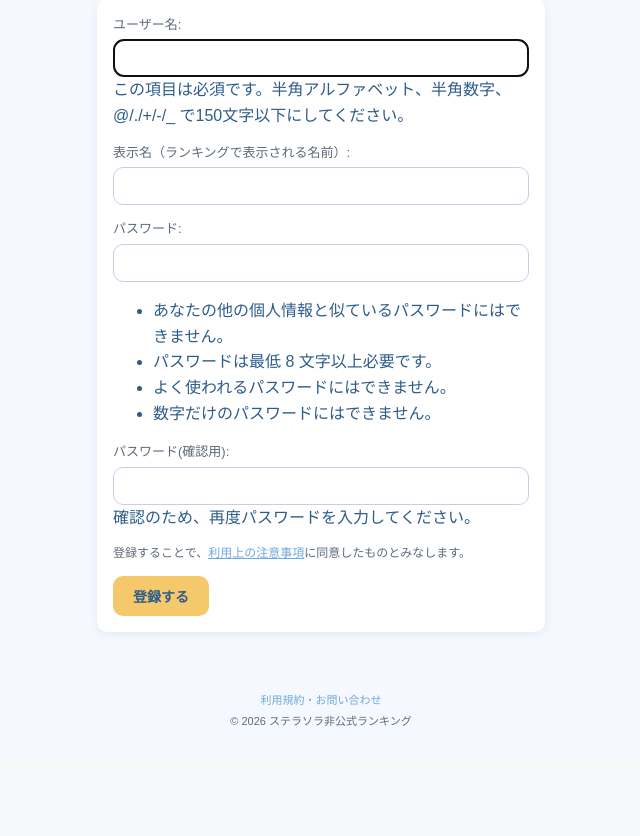
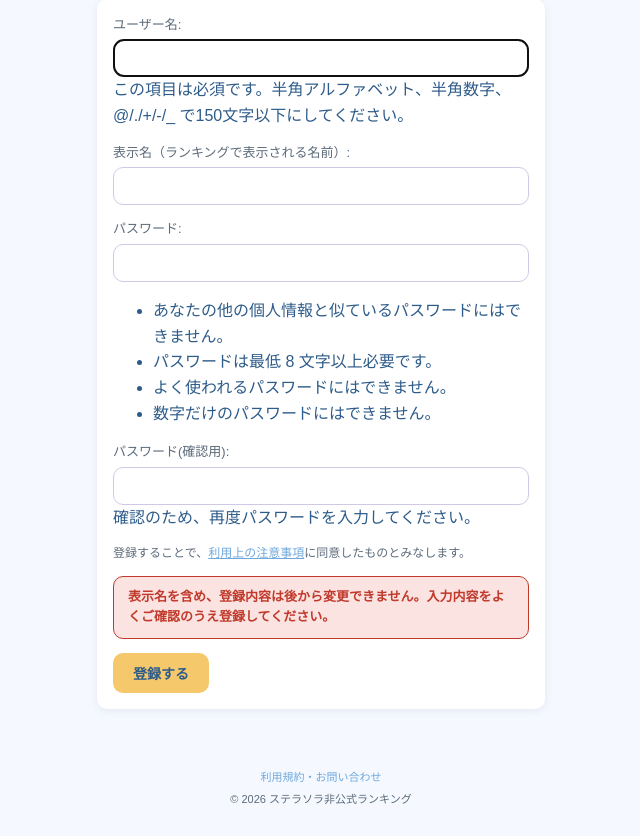
Before and after one commit to oto-nariko/stella_ranking, a Django app: page /signup/ in a window 1280 px wide. Shown: the part 142-978 px from the top of the page, without its empty margins (319-959 px from the left). Before the commit the page ends 868 px from the top, so only its background shows below. Run offline with Django 5.2, Linux system fonts and the light colour scheme.

Commit message:
サインアップ時の注意書き追加

```diff
--- a/ranking/static/ranking/css/style.css
+++ b/ranking/static/ranking/css/style.css
@@ -499,3 +499,16 @@ footer p {
     color: var(--color-purple);
     text-decoration: underline;
 }
+
+/* ==========================
+   サインアップ：注意書き
+========================== */
+.notice-warning {
+    background-color: #FBE3E1;
+    color: var(--color-danger);
+    border: 1px solid var(--color-danger);
+    border-radius: var(--radius);
+    padding: 10px 14px;
+    font-size: 13px;
+    font-weight: bold;
+}
--- a/ranking/templates/ranking/signup.html
+++ b/ranking/templates/ranking/signup.html
@@ -10,6 +10,9 @@
         <p class="agreement-note">
             登録することで、<a href="{% url 'ranking:notice' %}" target="_blank" rel="noopener noreferrer">利用上の注意事項</a>に同意したものとみなします。
         </p>
+        <p class="notice-warning">
+            表示名を含め、登録内容は後から変更できません。入力内容をよくご確認のうえ登録してください。
+        </p>
         <button type="submit">登録する</button>
     </form>
 </div>
```
